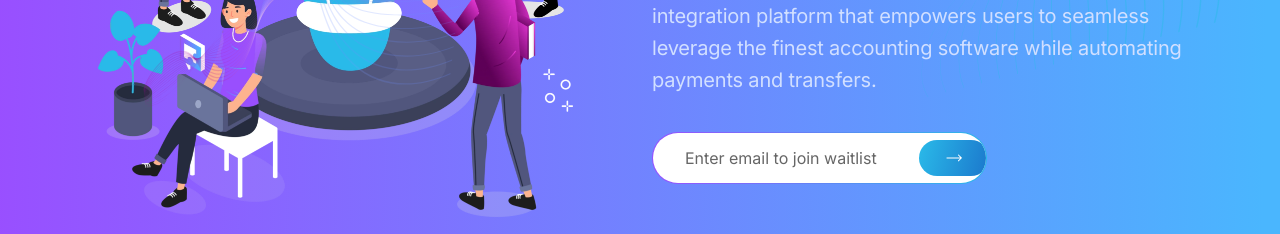
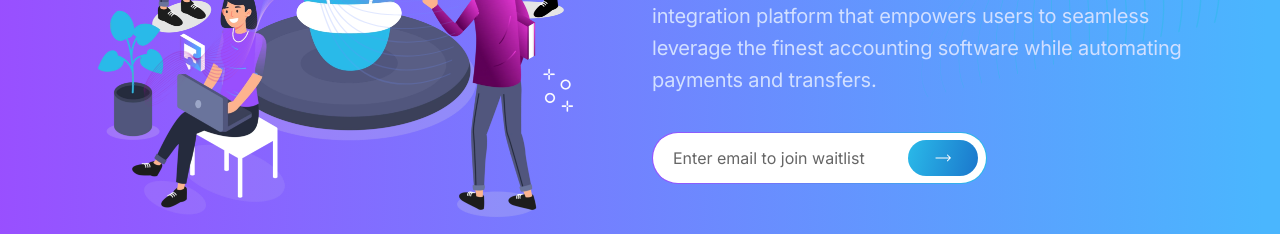
Before and after one commit to Johnyjangra/workup, a React (Create React App) app: page /brand in a window 1280 px wide. Shown: the part 4660-4894 px from the top of the page. Built offline with nearby package versions, Linux system fonts and the light colour scheme.

Commit message:
form validation

```diff
--- a/src/components/brand/Unique.jsx
+++ b/src/components/brand/Unique.jsx
@@ -61,12 +61,12 @@ const Unique = () => {
                 payments and transfers.
               </p>
               <form
-                className="mt-9 border input_border_gradient bg-white rounded-full overflow-hidden flex justify-between pe-2 py-2 max-w-[335px] 2xl:max-w-[360px] h-[52px] items-center ps-4"
+                className="mt-9 border input_border_gradient bg-white rounded-full overflow-hidden flex justify-between px-2 py-2 max-w-[335px] 2xl:max-w-[360px] h-[52px] items-center"
                 onSubmit={(e) => OnsubmitHandler(e)}
               >
                 <input
                   type="email"
-                  className="bg-white ff_inter sm:text-sm text-[13px] 2xl:text-[18px] text-[#666666] font-normal py-2 ps-4 focus-visible:outline-none placeholder:text-[#666666]"
+                  className="bg-white ff_inter sm:text-sm text-[13px] 2xl:text-[18px] text-[#666666] font-normal py-2 ps-3 focus-visible:outline-none placeholder:text-[#666666]"
                   placeholder="Enter email to join waitlist"
                   onChange={(e) =>
                     setTypicalForm({
--- a/src/components/chatroom/ChatroomHero.jsx
+++ b/src/components/chatroom/ChatroomHero.jsx
@@ -54,7 +54,7 @@ const ChatroomHero = () => {
               />
             </button>
           </form>
-          <p className="mb-0 text-rose-500 font-medium pointer-events-none h-[24px] sm:text-center text-start sm:ms-0 ms-5 sm:me-[190px]">
+          <p className="mb-0 text-rose-500 font-medium pointer-events-none h-[24px] sm:text-center text-start sm:ms-0 ms-[14px] sm:me-[190px]">
             {error && typicalform.email === "" ? (
               "Email is required"
             ) : error && regex.test(typicalform.email) === false ? (
```
